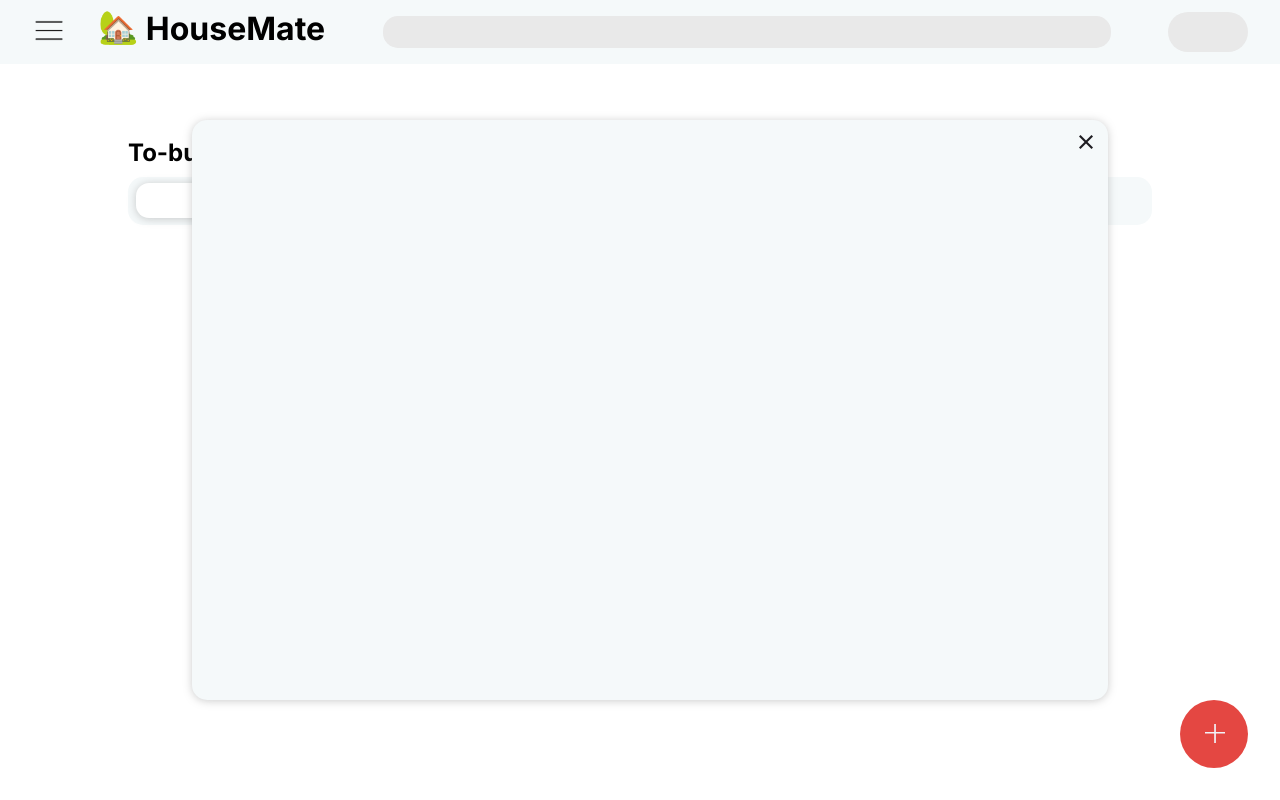
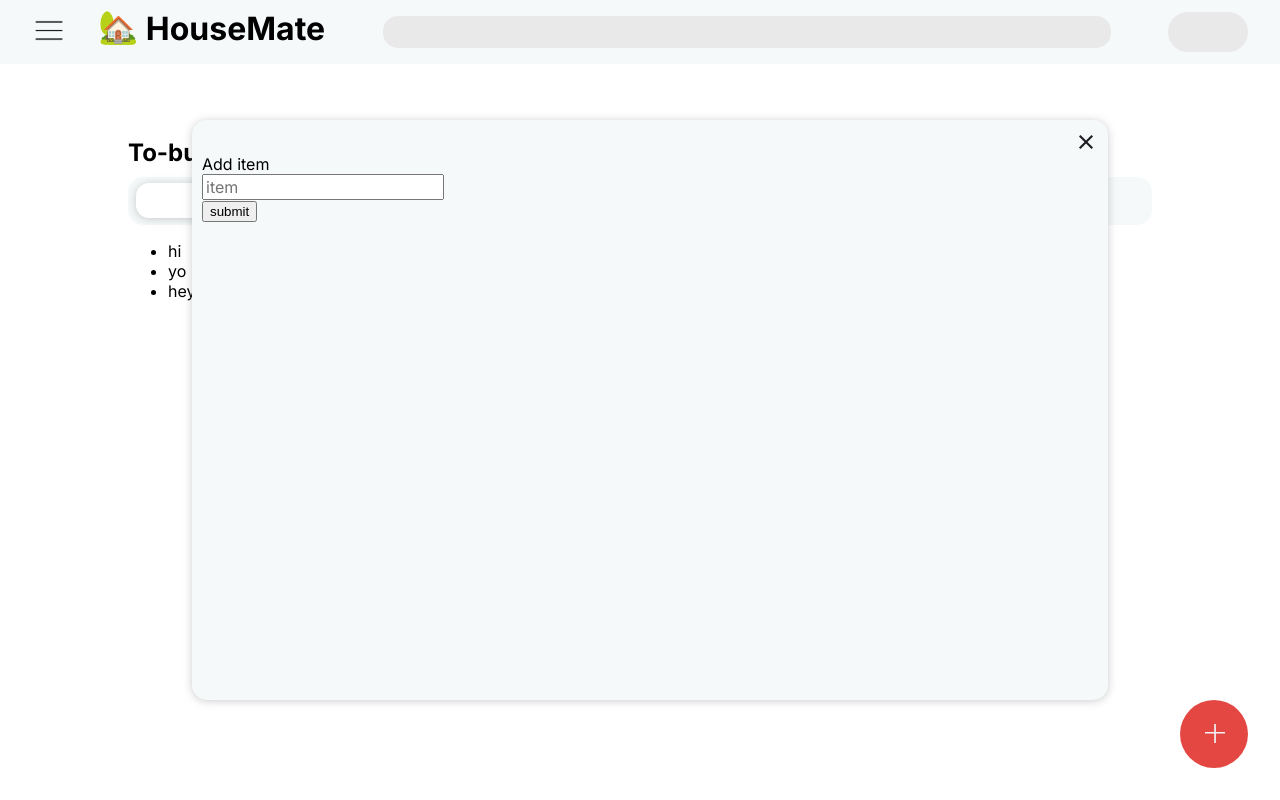
Before and after one commit to yublee71/WEB_HouseMate_FE, a React (Vite) app: page / in a window 1280 px wide. Both pictures are taken after a click on the button 1214 px from the left and 734 px from the top of the page. Built offline with nearby package versions, Linux system fonts and the light colour scheme.

Commit message:
feat: add item list - groceries, chores

```diff
--- a/src/App.jsx
+++ b/src/App.jsx
@@ -6,11 +6,29 @@ import { Footer } from "@/components/footer";
 import { AddButton } from "./components/addbutton";
 
 function App() {
+  const [groceries, setgroceries] = useState([
+    { item: "hi" },
+    { item: "yo" },
+    { item: "hey" },
+  ]);
+  const [chores, setchores] = useState([
+    { item: "hi2" },
+    { item: "yo2" },
+    { item: "hey2" },
+  ]);
   return (
     <>
       <Header logo="🏡" title="HouseMate"></Header>
-      <MainSection></MainSection>
-      <AddButton></AddButton>
+      <MainSection
+        firstSection={groceries}
+        secondSection={chores}
+      ></MainSection>
+      <AddButton
+        groceries={groceries}
+        setgroceries={setgroceries}
+        chores={chores}
+        setchores={setchores}
+      ></AddButton>
       {/* <Footer></Footer> */}
     </>
   );
--- a/src/components/addbutton.jsx
+++ b/src/components/addbutton.jsx
@@ -20,7 +20,7 @@ const StyledAddButton = styled.button`
   }
 `;
 
-export function AddButton() {
+export function AddButton({ groceries, setgroceries, chores, setchores }) {
   const [isVisible, setisVisible] = useState(false);
   return (
     <>
@@ -34,7 +34,15 @@ export function AddButton() {
           }}
         />
       </StyledAddButton>
-      {isVisible && <AddSection setVisibility={setisVisible} />}
+      {isVisible && (
+        <AddSection
+          setVisibility={setisVisible}
+          groceries={groceries}
+          setgroceries={setgroceries}
+          chores={chores}
+          setchores={setchores}
+        />
+      )}
     </>
   );
 }
--- a/src/components/addsection.jsx
+++ b/src/components/addsection.jsx
@@ -21,10 +21,11 @@ const StyledAddSection = styled.section`
   }
 `;
 
-export function AddSection({ setVisibility }) {
+export function AddSection(props) {
+  let setVisibility = props.setVisibility;
+  let groceries = props.groceries;
   return (
     <StyledAddSection>
-      <form action="" method="GET"></form>
       <img
         src="/src/assets/close.png"
         alt="close"
@@ -33,6 +34,18 @@ export function AddSection({ setVisibility }) {
           setVisibility(false);
         }}
       />
+      <form
+        action=""
+        method="GET"
+        onSubmit={(event) => {
+          const new_item = event.target.value;
+          groceries.push({ item: new_item });
+        }}
+      >
+        <label htmlFor="item">Add item</label>
+        <input type="text" id="item" name="item" placeholder="item" required />
+        <button type="submit">submit</button>
+      </form>
     </StyledAddSection>
   );
 }
--- a/src/components/mainsection.jsx
+++ b/src/components/mainsection.jsx
@@ -1,10 +1,10 @@
 import { Section } from "@/components/section";
 
-export function MainSection(props) {
+export function MainSection({ firstSection, secondSection }) {
   return (
     <main>
-      <Section title="To-buy"></Section>
-      <Section title="To-do"></Section>
+      <Section title="To-buy" content={firstSection}></Section>
+      <Section title="To-do" content={secondSection}></Section>
     </main>
   );
 }
--- a/src/components/section.jsx
+++ b/src/components/section.jsx
@@ -24,7 +24,12 @@ const StyledSectionDiv = styled.div`
   }
 `;
 
-export function Section({ title, options }) {
+export function Section({ title, content }) {
+  const lis = [];
+  for (let i = 0; i < content.length; i++) {
+    let t = content[i];
+    lis.push(<li key={i}>{t.item}</li>);
+  }
   return (
     <StyledSection>
       <h2>{title}</h2>
@@ -32,6 +37,7 @@ export function Section({ title, options }) {
         <div></div>
         <div></div>
       </StyledSectionDiv>
+      <ul>{lis}</ul>
     </StyledSection>
   );
 }
--- a/src/index.css
+++ b/src/index.css
@@ -45,6 +45,12 @@ h2 {
   margin: 0;
 }
 
+input,
+label {
+  display: block;
+  font: inherit;
+}
+
 .emoji {
   position: relative;
   bottom: 0.05em;
```
